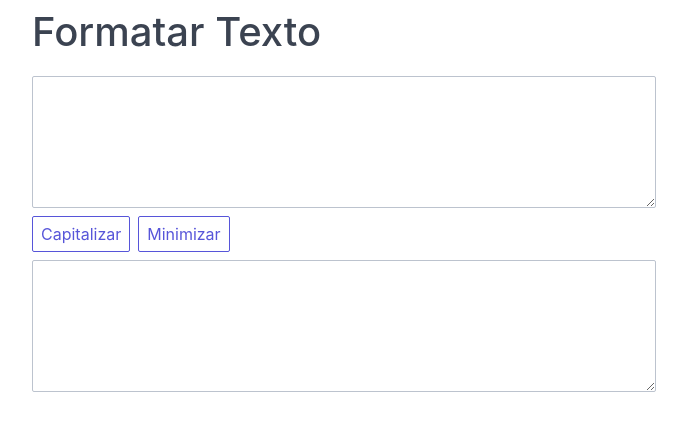
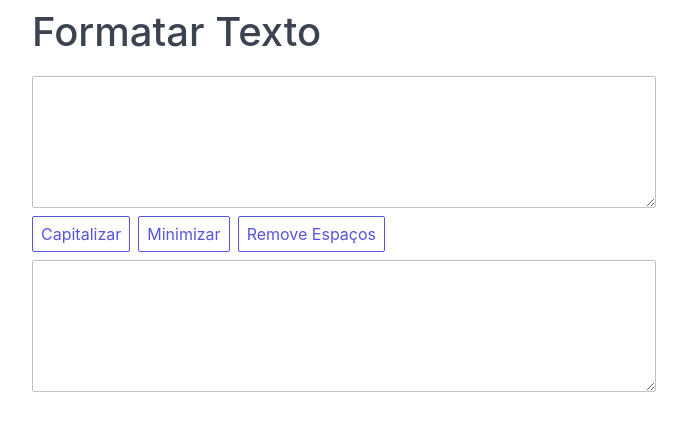
Before and after one commit to guizordan/formatatexto, a Nuxt app: page / in a window 1280 px wide. Shown: the top 430 px of the page, without its empty margins (296-983 px from the left). Built offline with nearby package versions, Linux system fonts and the light colour scheme.

Commit message:
method that remove extra whitespaces

```diff
--- a/pages/index.vue
+++ b/pages/index.vue
@@ -10,6 +10,7 @@
 
         <button @click="upcase" class="btn">Capitalizar</button>
         <button @click="downcase" class="btn ml-2">Minimizar</button>
+        <button @click="remove_spaces" class="btn ml-2">Remove Espaços</button>
     </div>
 
   </div>
@@ -20,16 +21,14 @@
           <textarea v-model="output" class="form-input" rows="5"></textarea>
         </div>
     </div>
-
   </div>
 
 </div>
 
-
 </template>
 
 <script>
-import AppLogo from '~/components/AppLogo.vue'
+// import AppLogo from '~/components/AppLogo.vue'
 
 export default {
   data(){
@@ -41,15 +40,24 @@ export default {
 
   methods: {
       upcase: function(){
-            console.log('method');
         this.output = this.input.toUpperCase();
       },
 
       downcase: function(){
-            console.log('method');
         this.output = this.input.toLowerCase();
+      },
+
+      remove_spaces: function(){
+        this.output = this.input;
+        for (let i = 0; i <= this.output.length; i++){
+          console.log(this.output[i]);
+          if (this.output[i].match(/\s/) && this.output[i+1].match(/\s/)){
+            console.log(this.output[i], 'matches');
+            this.output[i+1] = '';
+          }
         }
       }
 
   }
+}
 </script>
```
Lines whose indentation alone changed are shown as unchanged.
